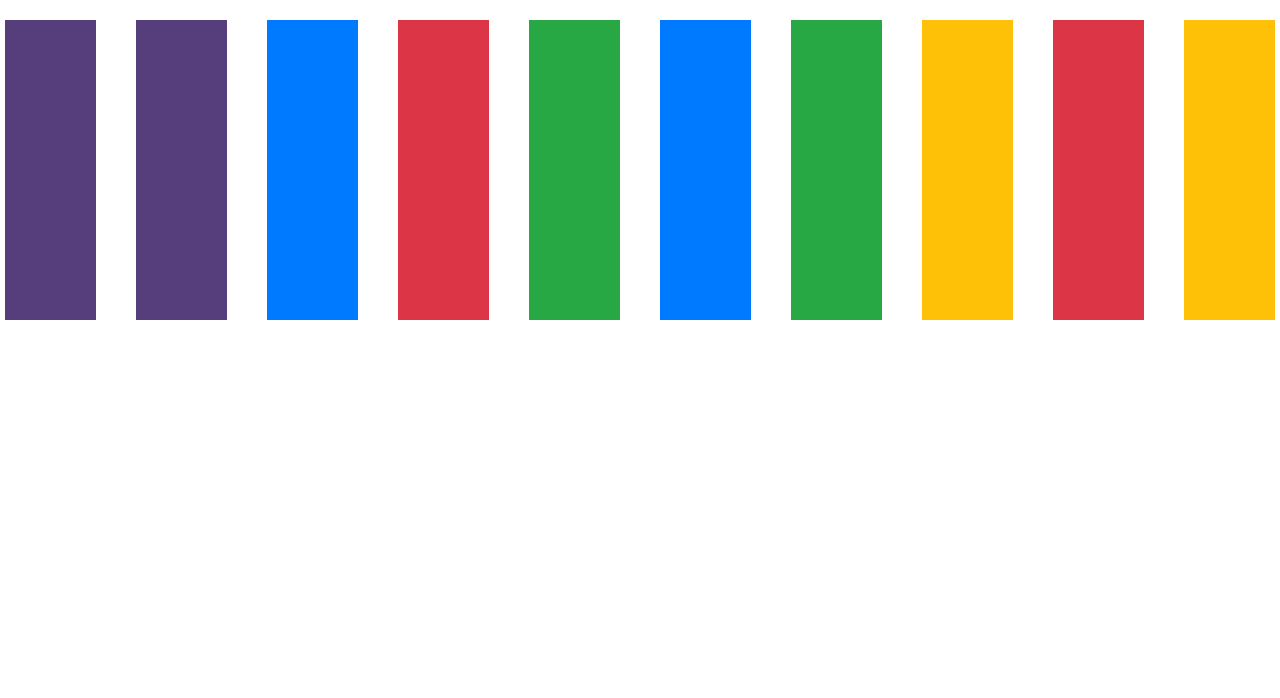
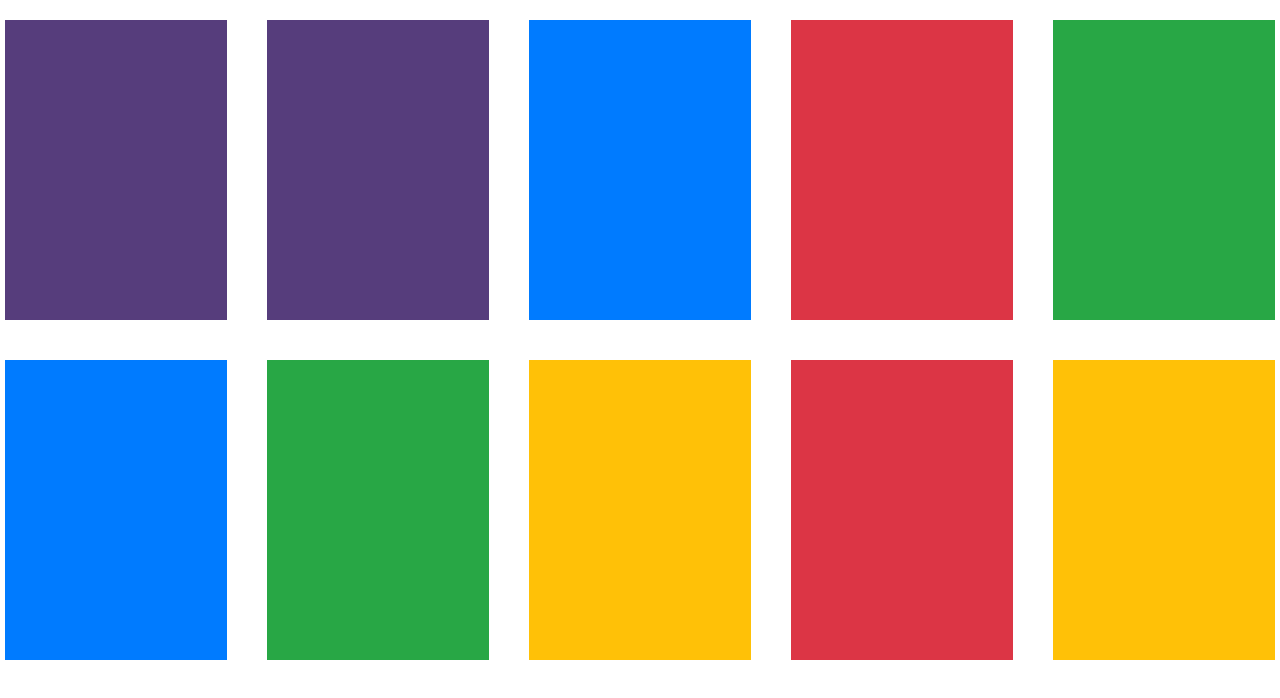
Before and after one commit to lawrencedovin/memory-game, a plain HTML site: page index.html in a window 1280 px wide. Drawn offline with nearby package versions, Linux system fonts and the light colour scheme; a web font is replaced by a local one.

Commit message:
Created 2 rows of random colors

```diff
--- a/index.html
+++ b/index.html
@@ -3,7 +3,7 @@
   <head>
     <meta charset="UTF-8" />
     <meta name="viewport" content="width=device-width, initial-scale=1.0" />
-    <title>To-Do</title>
+    <title>Memory Game</title>
     <link
       rel="stylesheet"
       href="https://stackpath.bootstrapcdn.com/bootstrap/4.3.1/css/bootstrap.min.css"
@@ -18,19 +18,9 @@
     />
   </head>
   <body>
-    <div class="row matching-container">
-        <!-- <div class="col color-1">1</div> -->
-        <!-- <div class="col color-2">2</div>
-        <div class="col color-3">3</div>
-        <div class="col color-4">4</div>
-        <div class="col color-5">5</div> -->
+    <div class="row matching-container--top">
     </div>
-    <div class="row">
-      <!-- <div class="col color-1">1</div>
-      <div class="col color-2">2</div>
-      <div class="col color-3">3</div>
-      <div class="col color-4">4</div>
-      <div class="col color-5">5</div> -->
+    <div class="row matching-container--bottom">
   </div>
     <script src="lib/script.js"></script>
     <script src="lib/localStorage.js"></script>
--- a/lib/script.js
+++ b/lib/script.js
@@ -1,4 +1,5 @@
-const matchingContainer = document.querySelector(".matching-container");
+const matchingContainerTop = document.querySelector(".matching-container--top");
+const matchingContainerBottom = document.querySelector(".matching-container--bottom");
 
 const colors = ["#007BFF", "#28A745", "#DC3545", "#FFC107", "#563D7C",
                 "#007BFF", "#28A745", "#DC3545", "#FFC107", "#563D7C"];
@@ -10,14 +11,22 @@ for (let i = colors.length - 1; i >= 0; i--) {
   randomColors.push(randomColor);
 }
 
-for (let i = 0; i < randomColors.length; i++) {
+function addClass(color, div) {
+  if (color == '#007BFF') div.classList.add('col', 'blue');
+  if (color == '#28A745') div.classList.add('col', 'green');
+  if (color == '#DC3545') div.classList.add('col', 'red');
+  if (color == '#FFC107') div.classList.add('col', 'yellow');
+  if (color == '#563D7C') div.classList.add('col', 'purple');
+}
+
+for (let i = 0; i < 5; i++) {
   let matchDiv = document.createElement("div");
+  addClass(randomColors[i], matchDiv);
+  matchingContainerTop.appendChild(matchDiv);
+}
 
-  if (randomColors[i] == '#007BFF') matchDiv.classList.add('col', 'blue');
-  if (randomColors[i] == '#28A745') matchDiv.classList.add('col', 'green');
-  if (randomColors[i] == '#DC3545') matchDiv.classList.add('col', 'red');
-  if (randomColors[i] == '#FFC107') matchDiv.classList.add('col', 'yellow');
-  if (randomColors[i] == '#563D7C') matchDiv.classList.add('col', 'purple');
-
-  matchingContainer.appendChild(matchDiv);
+for (let i = 5; i < randomColors.length; i++) {
+  let matchDiv = document.createElement("div");
+  addClass(randomColors[i], matchDiv);
+  matchingContainerBottom.appendChild(matchDiv);
 }
```
